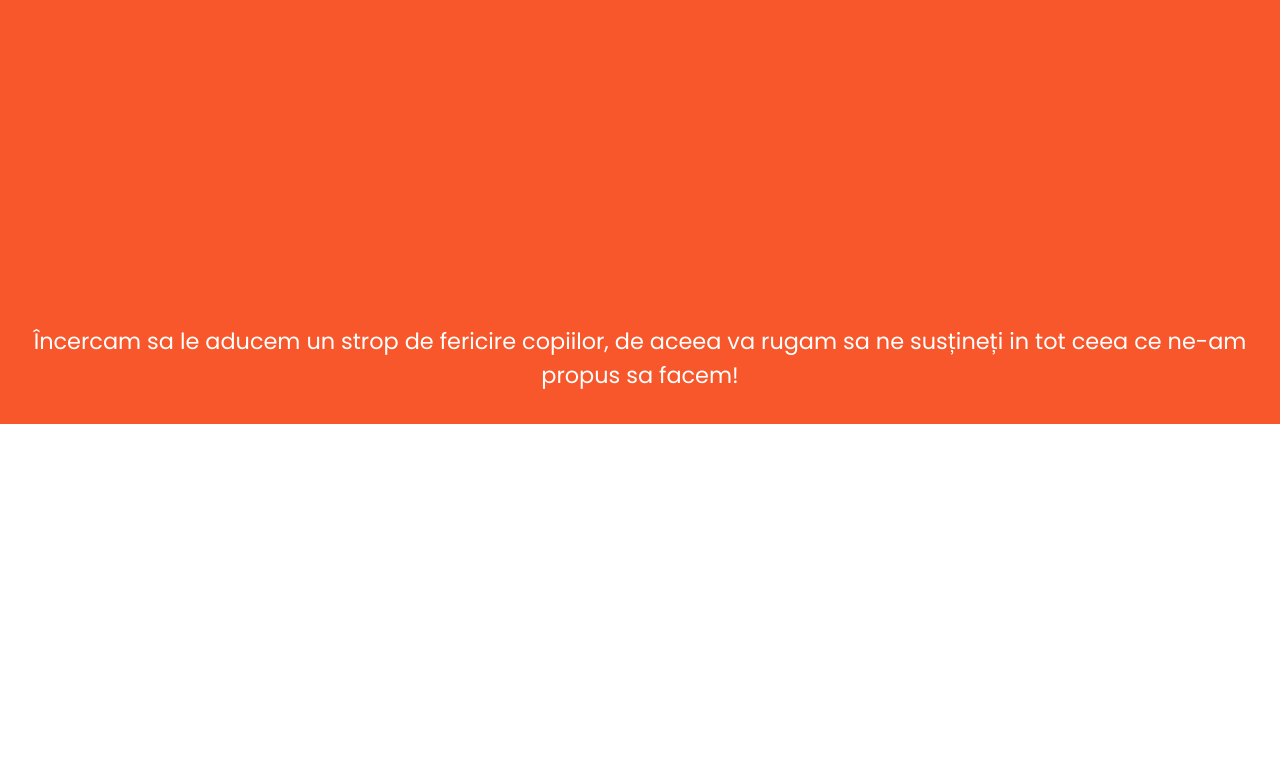
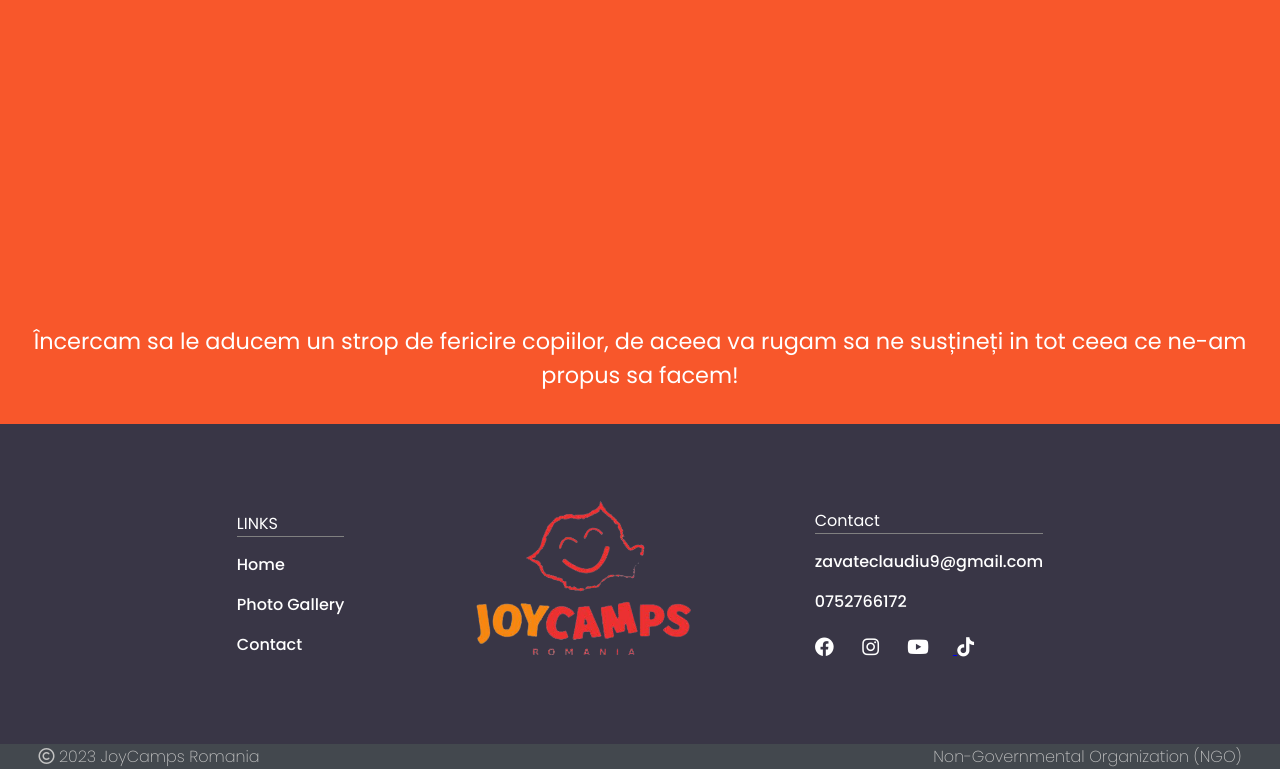
Before and after one commit to Zellenfortex/joycamps, a plain HTML site: page index.html in a window 1280 px wide. Shown: the part 1732-2501 px from the top of the page. Before the commit the page ends 2156 px from the top, so only its background shows below. Drawn offline with Linux system fonts and the light colour scheme; files whose address does not match are found by name.

Commit message:
footer added

```diff
--- a/css/IndexStyle.css
+++ b/css/IndexStyle.css
@@ -72,6 +72,7 @@ body {
   bottom: 2rem;
   background-color: black;
 } */
+
 /* HEADER - Carousel imgs */
 
 .carousel {
@@ -240,6 +241,9 @@ body {
   }
 }
 
+
+
+
 /* REAVEAL SECTIONS */
 
 .reveal {
--- a/css/galleryStyle.css
+++ b/css/galleryStyle.css
@@ -36,10 +36,7 @@ body {
     font-size: 1.5rem;
   }
 }
-hr {
-  border-top: 2px solid rgba(0, 0, 0, 0.247);
-  margin-bottom: 2rem;
-}
+
 /* .gallery {
   display: flex;
   flex-direction: row;
--- a/css/reset.css
+++ /dev/null
@@ -1,43 +0,0 @@
-html, body, div, span, applet, object, iframe,
-h1, h2, h3, h4, h5, h6, p, blockquote, pre,
-a, abbr, acronym, address, big, cite, code,
-del, dfn, em, img, ins, kbd, q, s, samp,
-small, strike, strong, sub, sup, tt, var,
-b, u, i, center,
-dl, dt, dd, ol, ul, li,
-fieldset, form, label, legend,
-table, caption, tbody, tfoot, thead, tr, th, td,
-article, aside, canvas, details, embed,
-figure, figcaption, footer, header, hgroup,
-menu, nav, output, ruby, section, summary,
-time, mark, audio, video {
-	margin: 0;
-	padding: 0;
-	border: 0;
-	font-size: 100%;
-	font: inherit;
-	vertical-align: baseline;
-}
-/* HTML5 display-role reset for older browsers */
-article, aside, details, figcaption, figure,
-footer, header, hgroup, menu, nav, section {
-	display: block;
-}
-body {
-	line-height: 1;
-}
-ol, ul {
-	list-style: none;
-}
-blockquote, q {
-	quotes: none;
-}
-blockquote:before, blockquote:after,
-q:before, q:after {
-	content: '';
-	content: none;
-}
-table {
-	border-collapse: collapse;
-	border-spacing: 0;
-}
--- /dev/null
+++ b/globalStyle/footer.css
@@ -0,0 +1,71 @@
+footer {
+  min-height: 20rem;
+  background-color: #393646;
+  /* background-color: #20262E; */
+  color: white;
+  position: relative;
+  display: flex;
+  align-items: center;
+  justify-content: space-around;
+  padding: 0px 14%;
+}
+.links {
+  display: flex;
+  flex-direction: column;
+  gap: 15px;
+}
+.links p,
+.contact-footer p {
+  border-bottom: 1px solid gray;
+}
+.links > a,
+.contact-footer > a {
+  text-decoration: none;
+  color: white;
+  font-weight: 500;
+}
+.links > a:hover,
+.contact-footer > a:hover {
+  color: var(--bg-color);
+}
+.contact-footer {
+  display: flex;
+  flex-direction: column;
+  gap: 15px;
+}
+.logo-footer > img {
+  width: 15rem;
+  user-select: none;
+  -webkit-user-drag: none;
+}
+.social-footer i {
+  margin-top: 0.5rem;
+  margin-right: 1.5rem;
+  font-size: 1.2rem;
+}
+.copyright {
+  color: rgb(194, 194, 194);
+  padding: 0 3%;
+  background-color: #20262ed7;
+  display: flex;
+  align-items: center;
+  justify-content: space-between;
+  font-weight: 200;
+}
+@media screen and (max-width: 937px) {
+  footer {
+    flex-direction: column;
+    text-align: center;
+  }
+  .links p{
+    padding-top: 3rem;
+  }
+  .social-footer i{
+    padding: 0 1.4rem;
+    margin: 0 0 3rem 0;
+  }
+  .copyright {
+    flex-direction: column;
+    text-align: center;
+  }
+}
--- a/index.html
+++ b/index.html
@@ -27,6 +27,7 @@
     <!-- Global Style -->
     <link rel="stylesheet" href="globalStyle/reset.css" />
     <link rel="stylesheet" href="globalStyle/nav.css" />
+    <link rel="stylesheet" href="globalStyle/footer.css" />
     <link rel="stylesheet" href="globalStyle/mediaQuery.css" />
     <link rel="stylesheet" href="globalStyle/root.css" />
 
@@ -185,29 +186,46 @@
       </div>
     </section>
 
-    <!-- <header>
-        <h1>WELCOME</h1>
-        <p>JoyCamps Romania</p>
-      </header> -->
-    <!-- </div> -->
-    <!-- <div class="ceva"></div> -->
-    <!-- <nav>
-      <div class="wrapper">
-        <a href="index.html"
-          ><img src="img/logo_small-circle.png" alt="logo"
-        /></a>
-        <div id="hamburger">
-          <img src="img/menu_FILL0_wght400_GRAD0_opsz48.svg" alt="" />
+    <footer>
+      <div class="links">
+        <p>LINKS</p>
+        <a href="index.html">Home</a>
+        <a href="gallery.html">Photo Gallery</a>
+        <a href="contact.html">Contact</a>
+      </div>
+      <div class="logo-footer">
+        <img src="svg/logo_madium-removebg.png" alt="" />
+      </div>
+      <div class="contact-footer">
+        <p>Contact</p>
+        <a
+          href="mailto:zavateclaudiu9@gmail.com?subject=Mail to JoyCamps Romania"
+          target="_blank"
+        >
+          zavateclaudiu9@gmail.com
+        </a>
+        <a href="tel:0752766172"> 0752766172 </a>
+        <div class="social-footer">
+          <a href="https://www.facebook.com/joycampsromania" target="_blank"
+            ><i class="fa-brands fa-facebook "></i
+          ></a>
+          <a href="https://www.instagram.com/joycampsromania/" target="_blank"
+            ><i class="fa-brands fa-instagram "></i
+          ></a>
+          <a
+            href="https://www.youtube.com/channel/UC4NsZDYF63beZMXS5zOA4Lw/playlists?sub_confirmation=1"
+            target="_blank"
+            ><i class="fa-brands fa-youtube "></i>
+          </a>
+          <a href="https://www.tiktok.com/@joycampsromania" target="_blank"
+            ><i class="fa-brands fa-tiktok "></i>
+          </a>
         </div>
-        <ul>
-              <a href="index.html"
-                ><img id="mobileLogo" src="img/logo_small-circle.png" alt="logo"
-              /></a>
-          <li><a href="">Home</a></li>
-          <li><a href="">Gallery</a></li>
-          <li><a href="">Contact</a></li>
-        </ul>
       </div>
-    </nav> -->
+    </footer>
+    <div class="copyright">
+      <p><i class="fa-regular fa-copyright"></i> 2023 JoyCamps Romania</p>
+      <p>Non-Governmental Organization (NGO)</p>
+    </div>
   </body>
 </html>
```
Also changed, not shown: gallery.html (+0 -1 lines).
